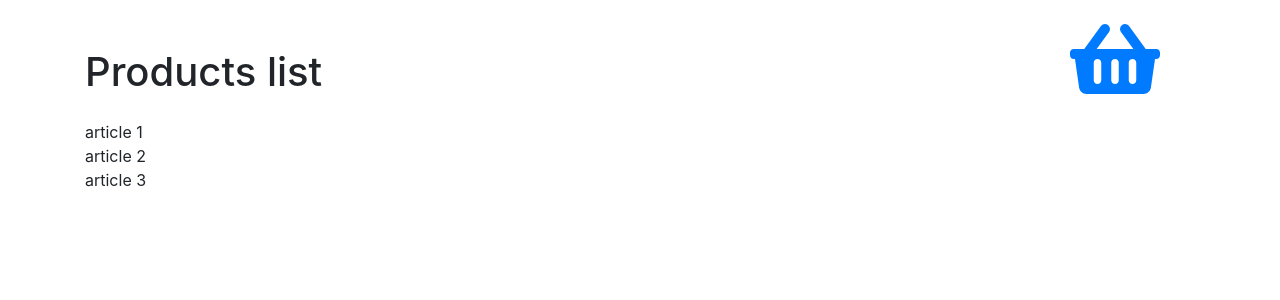
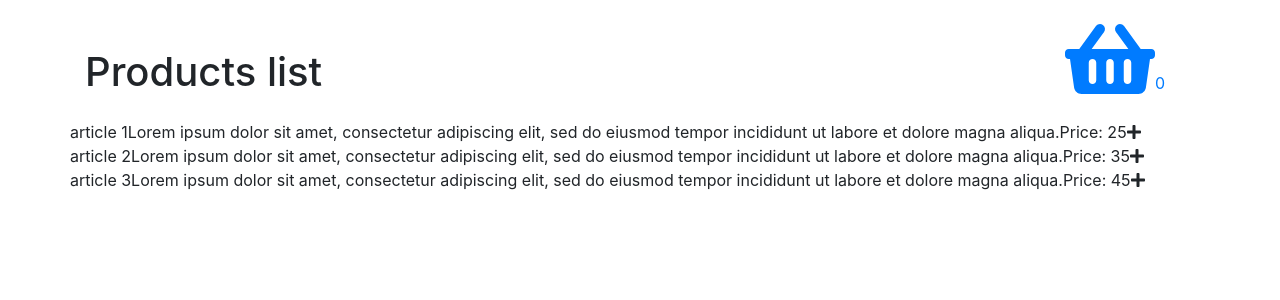
Before and after one commit to FurrGotten/ShoppingCartApp, an Angular app: page / in a window 1280 px wide. Shown: the top 300 px of the page. Built offline with nearby package versions, Linux system fonts and the light colour scheme.

Commit message:
shopping cart basic logic

```diff
--- a/src/app/goods/goods.component.html
+++ b/src/app/goods/goods.component.html
@@ -1,11 +1,17 @@
 <div class="container body">
   <div class="row">
     <div class="col-md-10 col-sm-6 mt-5"><h1 class="">Products list</h1></div>
-    <div class="col-md-2 col-sm-6 text-center"><a href="/shopping-cart"><fa-icon class="shoppingBasket" [icon]="faShoppingBasket"></fa-icon></a></div>
+    <div class="col-md-2 col-sm-6 text-center"><a routerLink="/shopping-cart"><fa-icon class="shoppingBasket" [icon]="faShoppingBasket"></fa-icon><span class="">{{shoppingCart.getOrderQuantity()}}</span></a></div>
   </div>
   <div class="row">
     <div class="col-12 container" *ngFor="let good of goods">
-      <span class="">{{good.name}}</span>
+      <div class="row">
+        <span class="">{{good.name}}</span>
+        <span class="">{{good.label}}</span>
+        <span class="">Price: {{good.price}}</span>
+        <span class="" (click)="shoppingCart.add(good)"><fa-icon class="" [icon]="faPlus"></fa-icon></span>
+        <span class="" (click)="shoppingCart.remove(good.id)" *ngIf="shoppingCart.isInCart(good.id)"><fa-icon class="" [icon]="faMinus"></fa-icon></span>
+      </div>
     </div>
   </div>
 </div>
--- a/src/app/goods/goods.component.ts
+++ b/src/app/goods/goods.component.ts
@@ -1,7 +1,8 @@
 import { Component, OnInit } from '@angular/core';
-import { faShoppingBasket } from '@fortawesome/free-solid-svg-icons';
+import { faShoppingBasket, faPlus, faMinus } from '@fortawesome/free-solid-svg-icons';
 
 import { GoodsService, GoodItem } from '../goods.service';
+import { ShoppingCartService } from '../shopping-cart.service';
 
 @Component({
   selector: 'app-goods',
@@ -11,10 +12,12 @@ import { GoodsService, GoodItem } from '../goods.service';
 export class GoodsComponent implements OnInit {
 
   faShoppingBasket = faShoppingBasket;
+  faPlus = faPlus;
+  faMinus = faMinus;
 
-  goods = this.goodsModel.getList();
+  goods: GoodItem[] = this.goodsModel.getList();
 
-  constructor(private goodsModel: GoodsService) {
+  constructor(private goodsModel: GoodsService, private shoppingCart: ShoppingCartService) {
 
   }
 
--- a/src/app/shopping-cart.service.ts
+++ b/src/app/shopping-cart.service.ts
@@ -1,8 +1,8 @@
-import { Injectable } from '@angular/core';
+import {Injectable} from '@angular/core';
 
-import { GoodItem } from './goods.service';
+import {GoodItem} from './goods.service';
 
-interface CartItem {
+export interface CartItem {
   good: GoodItem;
   quantity: number;
 }
@@ -14,28 +14,37 @@ export class ShoppingCartService {
 
   cart: CartItem[] = [];
 
-  constructor() { }
+  constructor() {
+  }
 
-  private findGoodIndex(goodId: number): number{
+  getCart(): CartItem[] {
+    return this.cart;
+  }
+
+  private findGoodIndex(goodId: number): number {
     return this.cart.findIndex(el => el.good.id === goodId);
   }
 
-  add(good: GoodItem){
+  add(good: GoodItem) {
     const goodIdx = this.findGoodIndex(good.id);
-    if (goodIdx === -1){
+    if (goodIdx === -1) {
       this.cart.push({good, quantity: 1});
     } else {
       this.cart[goodIdx].quantity++;
     }
   }
 
-  remove(goodId: number) {
+  remove(goodId: number, keepLastItem?: boolean) {
     const goodIdx = this.findGoodIndex(goodId);
     if (goodIdx !== -1) {
       if (this.cart[goodIdx].quantity > 1) {
         this.cart[goodIdx].quantity--;
       } else {
-        this.cart.splice(goodIdx, 1);
+        if (keepLastItem) {
+          this.cart[goodIdx].quantity = 0;
+        } else {
+          this.cart.splice(goodIdx, 1);
+        }
       }
     }
   }
@@ -45,11 +54,11 @@ export class ShoppingCartService {
     return goodIdx !== -1;
   }
 
-  empty(){
+  empty() {
     this.cart = [];
   }
 
-  orderSum(): number {
+  getOrderSum(): number {
     let sum = 0;
     for (const cartItem of this.cart) {
       sum += cartItem.quantity * cartItem.good.price;
@@ -57,5 +66,12 @@ export class ShoppingCartService {
     return sum;
   }
 
+  getOrderQuantity(): number {
+    let sum = 0;
+    for (const cartItem of this.cart) {
+      sum += cartItem.quantity;
+    }
+    return sum;
+  }
 
 }
--- a/src/app/shopping-cart/shopping-cart.component.html
+++ b/src/app/shopping-cart/shopping-cart.component.html
@@ -1,9 +1,21 @@
 <div class="container body">
   <div class="row">
     <div class="col-md-10 col-sm-6 mt-5"><h1 class="">Shopping cart list</h1></div>
-    <div class="col-md-2 col-sm-6 text-center mt-3"><a class="backToMenu" href="/">To main menu</a></div>
+    <div class="col-md-2 col-sm-6 text-center mt-3"><a class="backToMenu" routerLink="/">To main menu</a></div>
   </div>
-  <div class="row">
-    <div class="col-12 container"></div>
+  <div class="row container">
+    <div class="col-12 container" *ngFor="let cartItem of cartItems">
+      <div class="row">
+        <span class="col-2">{{cartItem.good.name}}</span>
+        <span class="col-2">{{cartItem.good.price}}</span>
+        <span class="col-2" (click)="shoppingCart.add(cartItem.good)">+</span>
+        <span class="col-2">{{cartItem.quantity}}</span>
+        <span class="col-2" (click)="shoppingCart.remove(cartItem.good.id, true)">-</span>
+        <span class="col-2">{{cartItem.good.price * cartItem.quantity}}</span>
+      </div>
+    </div>
+    <div class="row">
+      <div class="col-6">You ordered {{shoppingCart.getOrderQuantity()}} items for: {{shoppingCart.getOrderSum()}}</div>
+    </div>
   </div>
 </div>
--- a/src/app/shopping-cart/shopping-cart.component.ts
+++ b/src/app/shopping-cart/shopping-cart.component.ts
@@ -1,4 +1,7 @@
 import { Component, OnInit } from '@angular/core';
+
+import { ShoppingCartService, CartItem } from '../shopping-cart.service';
+
 
 @Component({
   selector: 'app-shopping-cart',
@@ -7,9 +10,12 @@ import { Component, OnInit } from '@angular/core';
 })
 export class ShoppingCartComponent implements OnInit {
 
-  constructor() { }
+  cartItems: CartItem[];
+
+  constructor(private shoppingCart: ShoppingCartService) { }
 
   ngOnInit() {
+    this.cartItems = this.shoppingCart.getCart();
   }
 
 }
```
